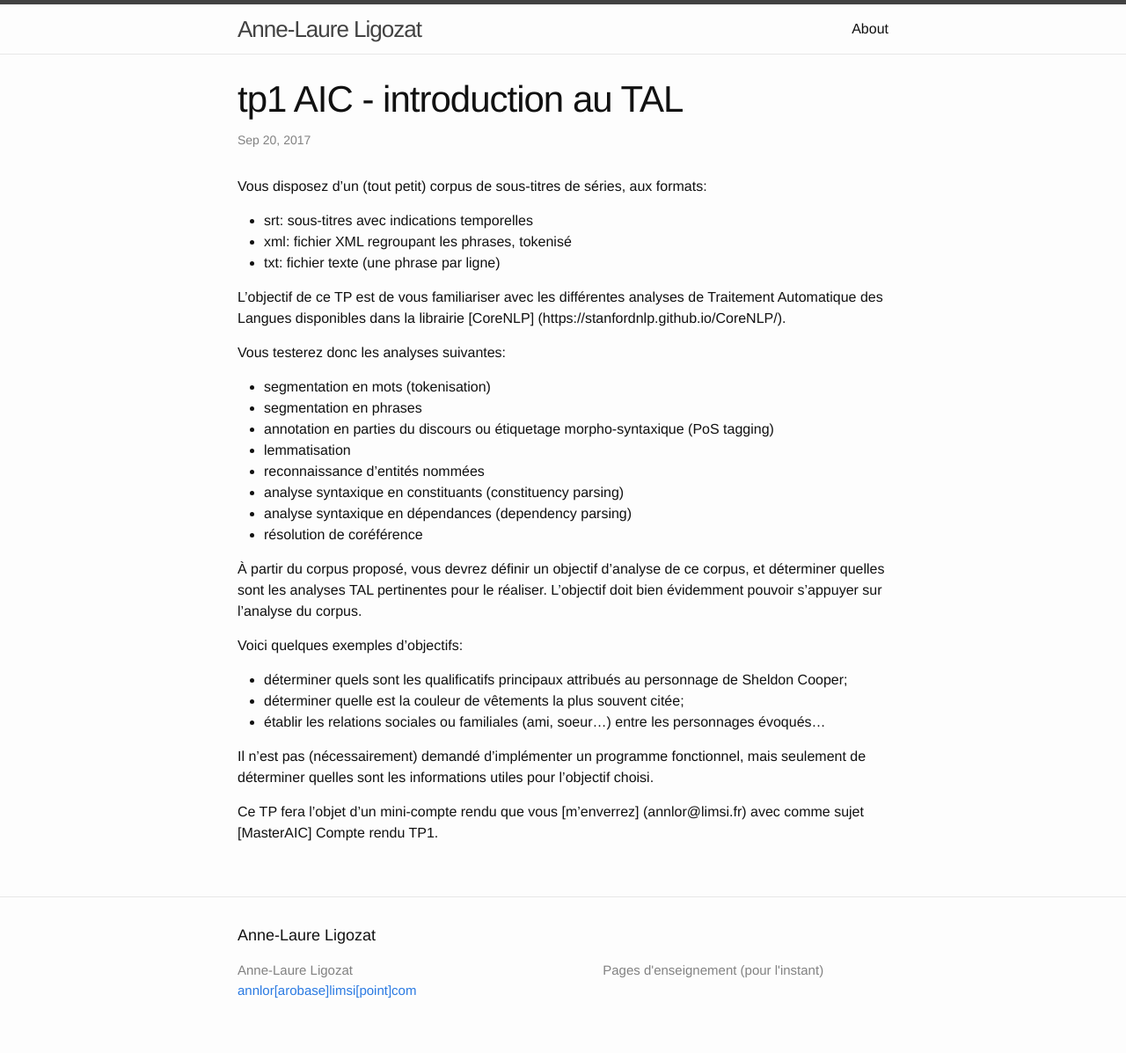
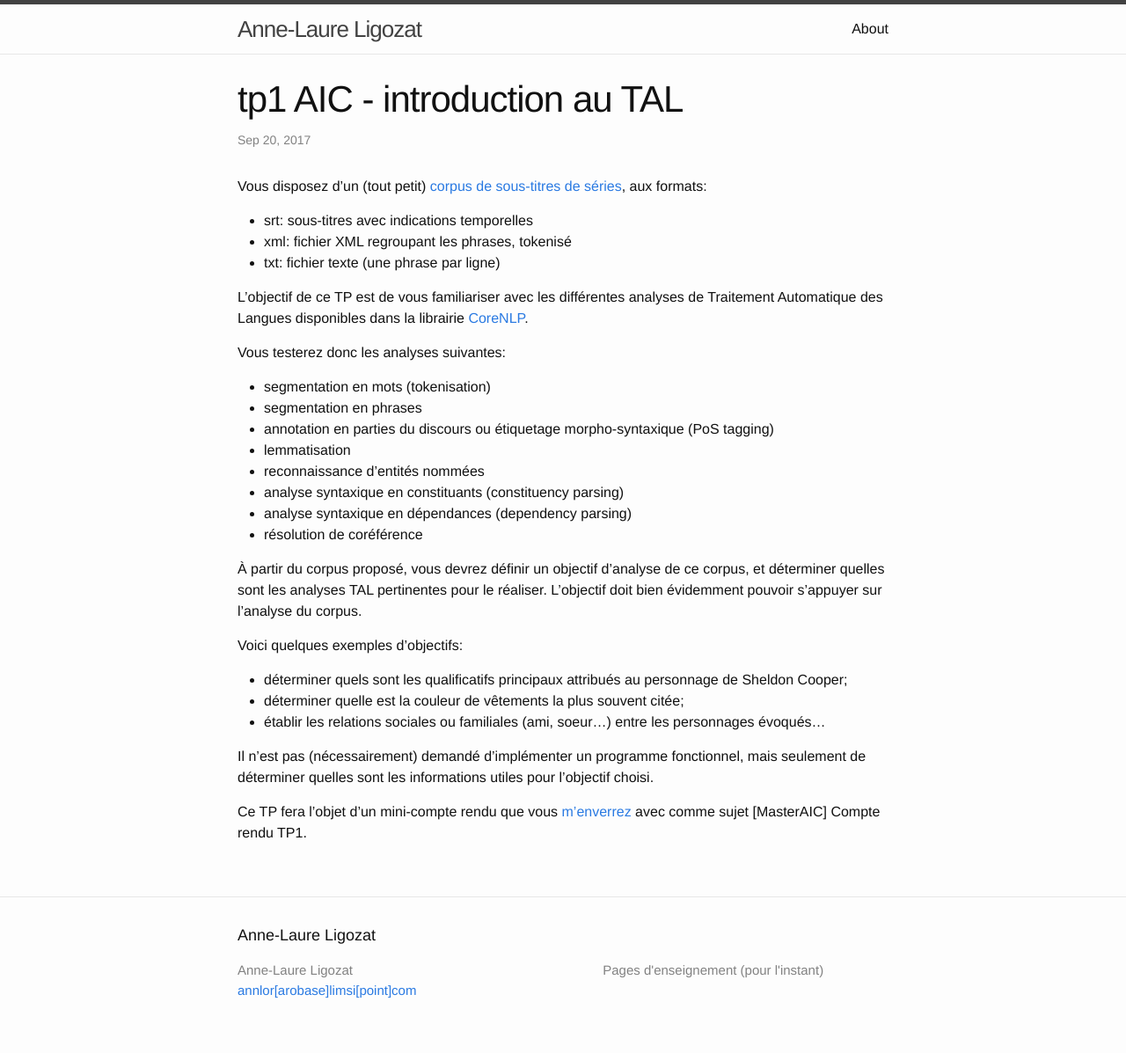
Before and after one commit to annlor/annlor.github.io, a Jekyll site: the page built from _posts/2017-09-21-aic-tp1.markdown, in a window 1280 px wide. Shown: the whole page at 88% size. Built offline with Jekyll 4.4.1, drawn with Linux system fonts in a browser that asks for light colours; part of the change alters nothing that is shown.

Commit message:
tp1 ajout liens

```diff
--- a/_posts/2017-09-21-aic-tp1.markdown
+++ b/_posts/2017-09-21-aic-tp1.markdown
@@ -4,13 +4,13 @@ title:  "tp1 AIC - introduction au TAL"
 date:   2017-09-20 15:27:46 +0200
 categories: ens aic
 ---
-Vous disposez d'un (tout petit) corpus de sous-titres de séries, aux formats:
+Vous disposez d'un (tout petit) [corpus de sous-titres de séries](https://perso.limsi.fr/annlor/enseignement/tbbt.tar.gz), aux formats:
 - srt: sous-titres avec indications temporelles
 - xml: fichier XML regroupant les phrases, tokenisé
 - txt: fichier texte (une phrase par ligne)
 
 
-L'objectif de ce TP est de vous familiariser avec les différentes analyses de Traitement Automatique des Langues disponibles dans la librairie [CoreNLP] (https://stanfordnlp.github.io/CoreNLP/).
+L'objectif de ce TP est de vous familiariser avec les différentes analyses de Traitement Automatique des Langues disponibles dans la librairie [CoreNLP](https://stanfordnlp.github.io/CoreNLP/).
 
 Vous testerez donc les analyses suivantes:
 - segmentation en mots (tokenisation)
@@ -31,4 +31,4 @@ Voici quelques exemples d'objectifs:
 
 Il n'est pas (nécessairement) demandé d'implémenter un programme fonctionnel, mais seulement de déterminer quelles sont les informations utiles pour l'objectif choisi.
 
-Ce TP fera l'objet d'un mini-compte rendu que vous [m'enverrez] (annlor@limsi.fr) avec comme sujet [MasterAIC] Compte rendu TP1.
+Ce TP fera l'objet d'un mini-compte rendu que vous [m'enverrez](annlor@limsi.fr) avec comme sujet [MasterAIC] Compte rendu TP1.
```
Also changed, not shown: 1 other file.
